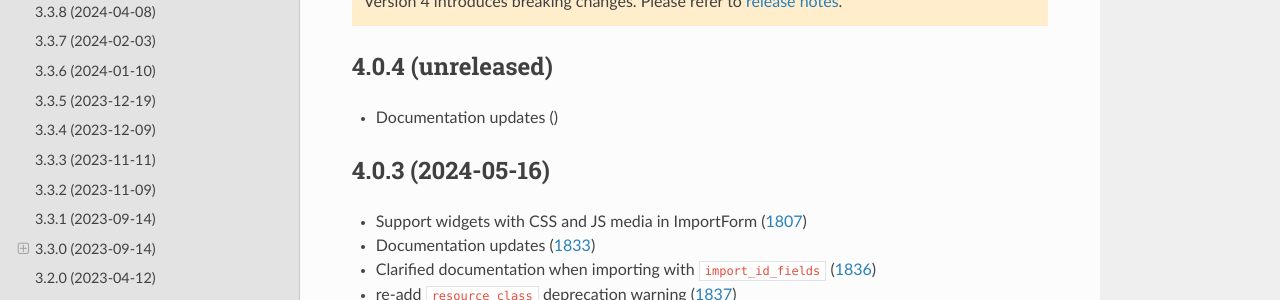
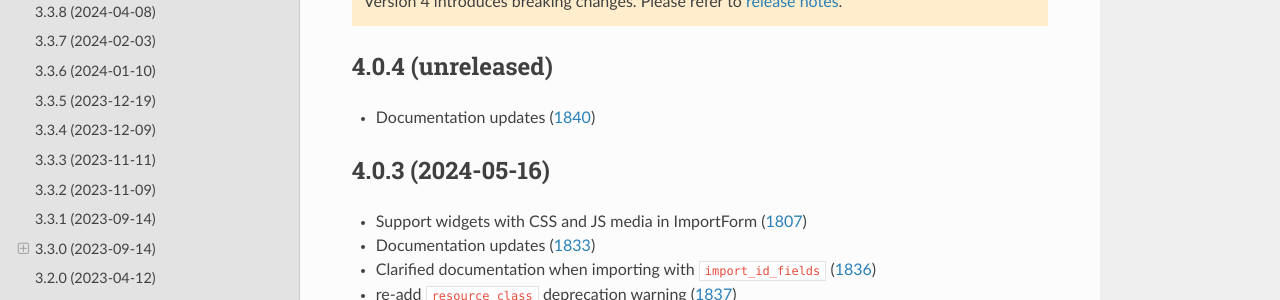
Before and after one commit to django-import-export/django-import-export, a Sphinx documentation site: the page built from docs/changelog.rst, in a window 1280 px wide and 900 px high. Shown: the part 211-511 px from the top of the window. Built offline with Sphinx 7.4.7 and the Read the Docs theme 2.0.0, drawn with Linux system fonts in a browser that asks for light colours; pages that are not in the unit, such as notebooks, are missing from menus; the version number could not be read and is left out.

Commit message:
updated changelog

```diff
--- a/docs/changelog.rst
+++ b/docs/changelog.rst
@@ -8,7 +8,7 @@
 4.0.4 (unreleased)
 ------------------
 
-- Documentation updates ()
+- Documentation updates (`1840 <https://github.com/django-import-export/django-import-export/pull/1840>`_)
 
 4.0.3 (2024-05-16)
 ------------------
```
